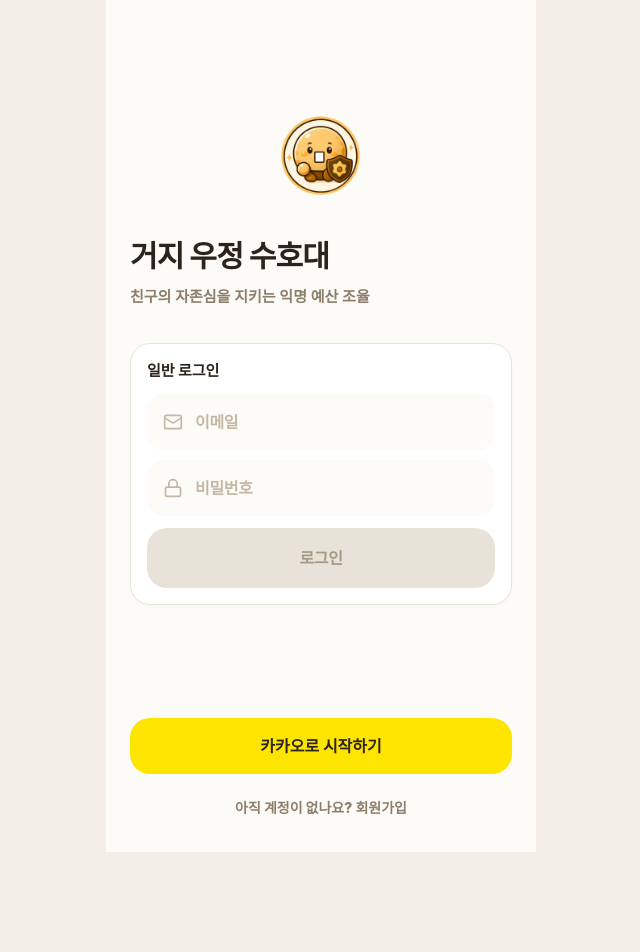
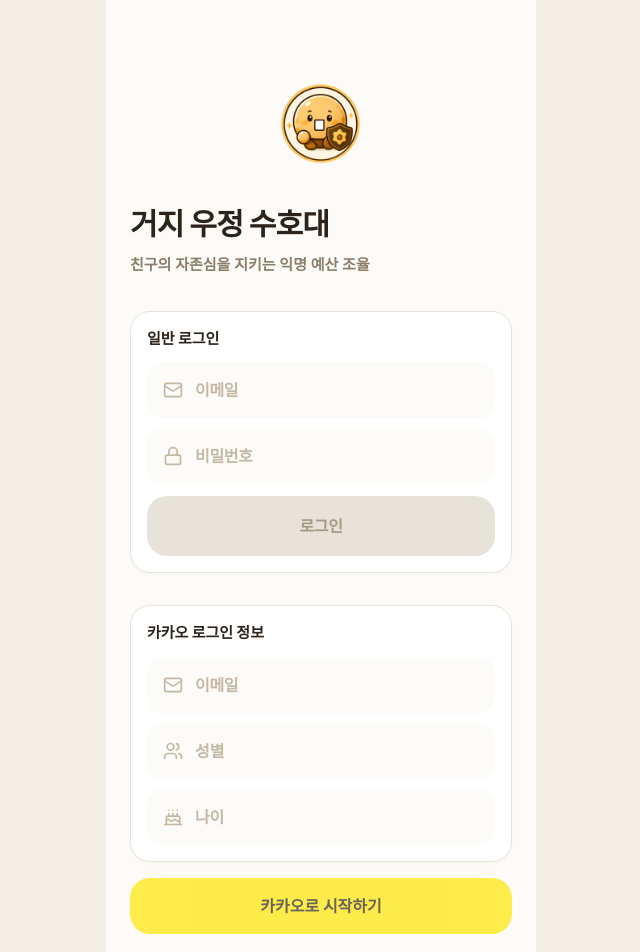
Before and after one commit to Sungeun0318/beggar-webfront, a React (Vite) app: page /login in a window 1280 px wide. Shown: the top 952 px of the page, without its empty margins (319-959 px from the left). Before the commit the page ends 852 px from the top, so only its background shows below. Built offline with nearby package versions, Linux system fonts and the light colour scheme; no server answers; a web font is replaced by a local one.

Commit message:
Feat: 카카오 직접입력

```diff
--- a/src/features/auth/LoginScreen.tsx
+++ b/src/features/auth/LoginScreen.tsx
@@ -1,4 +1,4 @@
-import { Lock, Mail } from 'lucide-react'
+import { Cake, Lock, Mail, Users } from 'lucide-react'
 import { useEffect } from 'react'
 import { useState } from 'react'
 import { useNavigate } from 'react-router-dom'
@@ -21,6 +21,8 @@ type AuthTextFieldProps = {
   type?: 'email' | 'password' | 'text'
   Icon: typeof Mail
 }
+
+const kakaoProfileStorageKey = 'kakaoLoginProfile'
 
 function AuthTextField({
   value,
@@ -50,6 +52,73 @@ function AuthTextField({
   )
 }
 
+function AuthSelect({
+  value,
+  onChange,
+  placeholder,
+  Icon,
+  children,
+}: {
+  value: string
+  onChange: (value: string) => void
+  placeholder: string
+  Icon: typeof Mail
+  children: React.ReactNode
+}) {
+  return (
+    <label
+      className="flex h-14 items-center px-4"
+      style={{
+        backgroundColor: colors.bg,
+        borderRadius: radii.compact,
+      }}
+    >
+      <Icon aria-hidden="true" size={20} color={colors.placeholder} />
+      <select
+        value={value}
+        onChange={(event) => onChange(event.target.value)}
+        className="ml-3 min-w-0 flex-1 appearance-none bg-transparent text-base font-semibold text-text outline-none"
+        style={{ color: value ? colors.text : colors.placeholder }}
+      >
+        <option value="">{placeholder}</option>
+        {children}
+      </select>
+    </label>
+  )
+}
+
+function saveKakaoProfile(profile: { email: string; gender: number; age: number }) {
+  sessionStorage.setItem(kakaoProfileStorageKey, JSON.stringify(profile))
+}
+
+function consumeKakaoProfile() {
+  const rawProfile = sessionStorage.getItem(kakaoProfileStorageKey)
+  sessionStorage.removeItem(kakaoProfileStorageKey)
+  if (!rawProfile) {
+    throw new Error('카카오 로그인에 필요한 추가 정보를 다시 입력해 주세요.')
+  }
+
+  const profile = JSON.parse(rawProfile) as {
+    email?: unknown
+    gender?: unknown
+    age?: unknown
+  }
+
+  if (
+    typeof profile.email !== 'string' ||
+    typeof profile.gender !== 'number' ||
+    typeof profile.age !== 'number'
+  ) {
+    throw new Error('카카오 로그인 추가 정보가 올바르지 않습니다.')
+  }
+
+  return {
+    email: profile.email,
+    gender: profile.gender,
+    age: profile.age,
+  }
+}
+
 export function LoginScreen() {
   const navigate = useNavigate()
   const [email, setEmail] = useState('')
@@ -57,8 +126,18 @@ export function LoginScreen() {
   const [errorMessage, setErrorMessage] = useState('')
   const [isSubmitting, setIsSubmitting] = useState(false)
   const [isKakaoSubmitting, setIsKakaoSubmitting] = useState(false)
+  const [kakaoEmail, setKakaoEmail] = useState('')
+  const [kakaoGender, setKakaoGender] = useState('')
+  const [kakaoAge, setKakaoAge] = useState('')
 
   const canSubmit = email.trim().length > 0 && password.trim().length > 0
+  const kakaoAgeNumber = Number(kakaoAge)
+  const canSubmitKakao =
+    kakaoEmail.trim().length > 0 &&
+    kakaoGender.length > 0 &&
+    Number.isInteger(kakaoAgeNumber) &&
+    kakaoAgeNumber >= 0 &&
+    kakaoAgeNumber <= 120
 
   const navigateAfterLogin = () => {
     const pendingPath = localStorage.getItem('pendingPath')
@@ -76,7 +155,20 @@ export function LoginScreen() {
 
     setErrorMessage('')
     setIsKakaoSubmitting(true)
-    void loginWithKakaoCode(code, getKakaoRedirectUri())
+    let kakaoProfile: ReturnType<typeof consumeKakaoProfile>
+    try {
+      kakaoProfile = consumeKakaoProfile()
+    } catch (error) {
+      setErrorMessage(
+        error instanceof Error
+          ? error.message
+          : '카카오 로그인 추가 정보를 다시 입력해 주세요.',
+      )
+      setIsKakaoSubmitting(false)
+      return
+    }
+
+    void loginWithKakaoCode(code, getKakaoRedirectUri(), kakaoProfile)
       .then(navigateAfterLogin)
       .catch((error) => {
         setErrorMessage(
@@ -108,11 +200,16 @@ export function LoginScreen() {
   }
 
   const submitKakaoLogin = async () => {
-    if (isKakaoSubmitting) return
+    if (!canSubmitKakao || isKakaoSubmitting) return
 
     setErrorMessage('')
     setIsKakaoSubmitting(true)
     try {
+      saveKakaoProfile({
+        email: kakaoEmail.trim(),
+        gender: Number(kakaoGender),
+        age: kakaoAgeNumber,
+      })
       await authorizeWithKakao()
     } catch (error) {
       setErrorMessage(
@@ -120,6 +217,7 @@ export function LoginScreen() {
           ? error.message
           : '카카오 로그인에 실패했어요. 다시 시도해 주세요.',
       )
+      sessionStorage.removeItem(kakaoProfileStorageKey)
     } finally {
       if (!window.location.search.includes('code=')) {
         setIsKakaoSubmitting(false)
@@ -129,8 +227,8 @@ export function LoginScreen() {
 
   return (
     <PhoneFrame>
-      <main className="relative min-h-[852px] bg-bg">
-        <section className="absolute left-pageH right-pageH top-[104px]">
+      <main className="flex min-h-[100dvh] flex-col bg-bg px-pageH pb-6 pt-[72px]">
+        <section>
           <div className="flex justify-center">
             <img
               src="/assets/images/figma/logo.png"
@@ -181,11 +279,48 @@ export function LoginScreen() {
             />
           </div>
         </section>
-        <section className="absolute bottom-6 left-pageH right-pageH">
+        <section className="mt-8">
+          <div
+            className="mb-4 p-4"
+            style={softBox({ radius: radii.card })}
+          >
+            <h2 className="text-[15px] font-extrabold text-text">카카오 로그인 정보</h2>
+            <div className="h-3" />
+            <AuthTextField
+              value={kakaoEmail}
+              onChange={setKakaoEmail}
+              placeholder="이메일"
+              type="email"
+              Icon={Mail}
+            />
+            <div className="h-2.5" />
+            <AuthSelect
+              value={kakaoGender}
+              onChange={setKakaoGender}
+              placeholder="성별"
+              Icon={Users}
+            >
+              <option value="0">남성</option>
+              <option value="1">여성</option>
+            </AuthSelect>
+            <div className="h-2.5" />
+            <AuthTextField
+              value={kakaoAge}
+              onChange={(value) => setKakaoAge(value.replace(/\D/g, '').slice(0, 3))}
+              placeholder="나이"
+              type="text"
+              Icon={Cake}
+            />
+            {errorMessage && (
+              <p className="mt-2 text-[12px] font-semibold leading-[1.4] text-danger">
+                {errorMessage}
+              </p>
+            )}
+          </div>
           <button
             type="button"
             onClick={submitKakaoLogin}
-            disabled={isKakaoSubmitting}
+            disabled={!canSubmitKakao || isKakaoSubmitting}
             className="flex h-14 w-full items-center justify-center rounded-card bg-kakaoYellow text-base font-bold text-text disabled:cursor-default disabled:opacity-70"
           >
             {isKakaoSubmitting ? '카카오 로그인 중' : '카카오로 시작하기'}
--- a/src/lib/api/auth.ts
+++ b/src/lib/api/auth.ts
@@ -14,6 +14,12 @@ type SignupRequest = {
   nickname: string
   ageRange: string
   gender?: number
+}
+
+type KakaoLoginProfileRequest = {
+  email: string
+  gender: number
+  age: number
 }
 
 type LoginData = {
@@ -362,6 +368,7 @@ export async function uploadProfileImage(file: File): Promise<string> {
 export async function loginWithKakaoCode(
   code: string,
   redirectUri: string,
+  profile: KakaoLoginProfileRequest,
 ): Promise<User> {
   if (MOCK.auth) {
     return currentUser
@@ -370,6 +377,9 @@ export async function loginWithKakaoCode(
   const response = await client.post<ApiResponse<LoginData>>("/auth/kakao/code", {
     code,
     redirectUri,
+    email: profile.email,
+    gender: profile.gender,
+    age: profile.age,
   })
 
   console.log("Kakao Login Response:", response)
```
